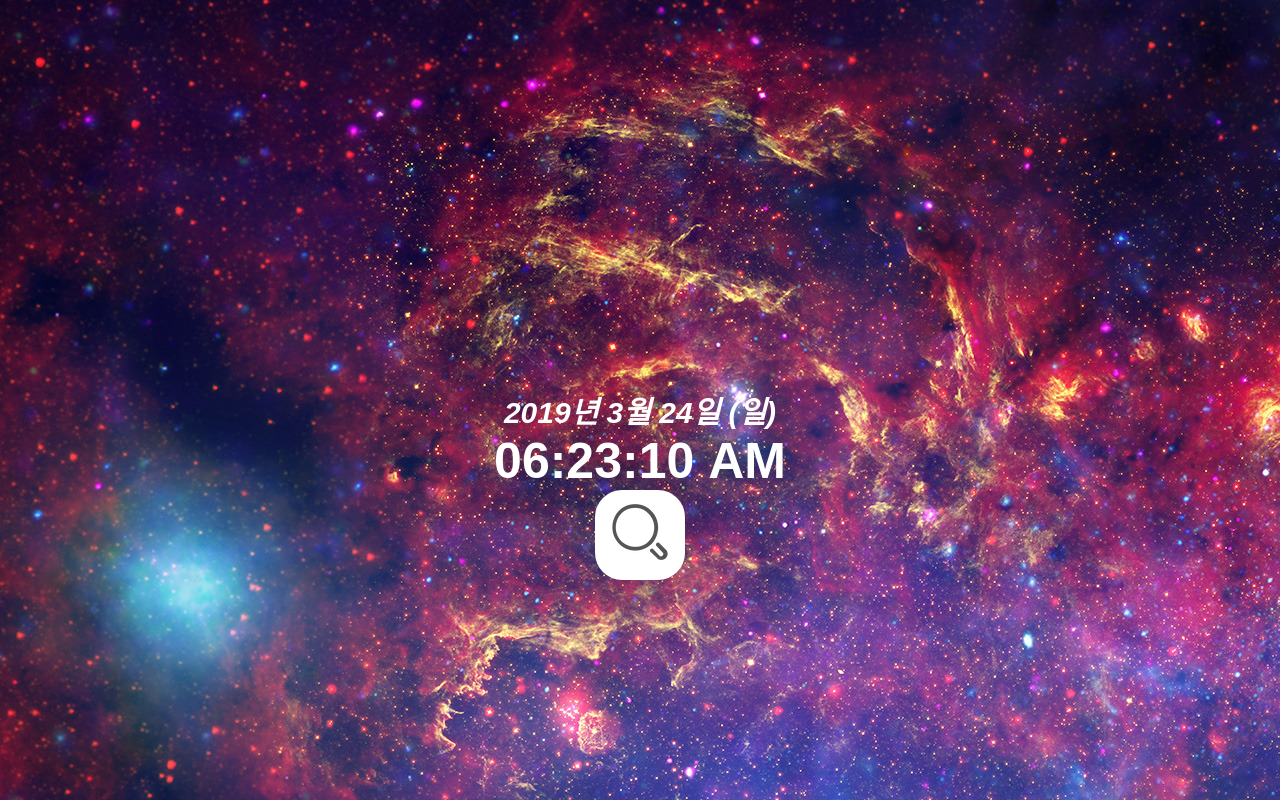
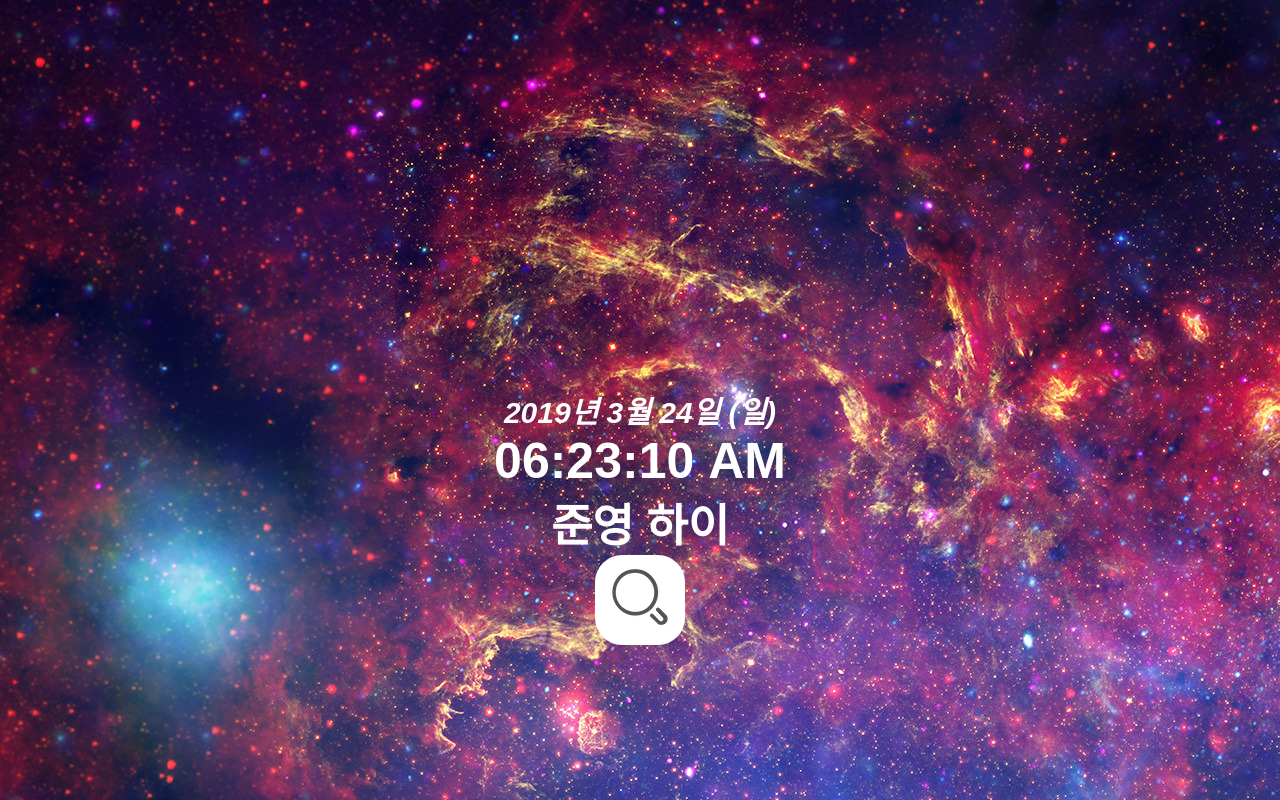
Before and after one commit to jip68660/ChromeExtension-NewTab-, a browser extension: page test.html in a window 1280 px wide. Drawn offline with Linux system fonts and the light colour scheme.

Commit message:
add hi msg

```diff
--- a/test.html
+++ b/test.html
@@ -14,6 +14,10 @@
       <br><div id="timeDisplay"></div>
       <script type="text/javascript" src="js/clock.js"></script>
 
+      <div style="color: white">
+        준영 하이
+      </div>
+
       <div id="searchUI">
         <div id="searchIco">
           <img src="/css/img/search-icon.png" id="searchIconImg" style="display: inline">
```
